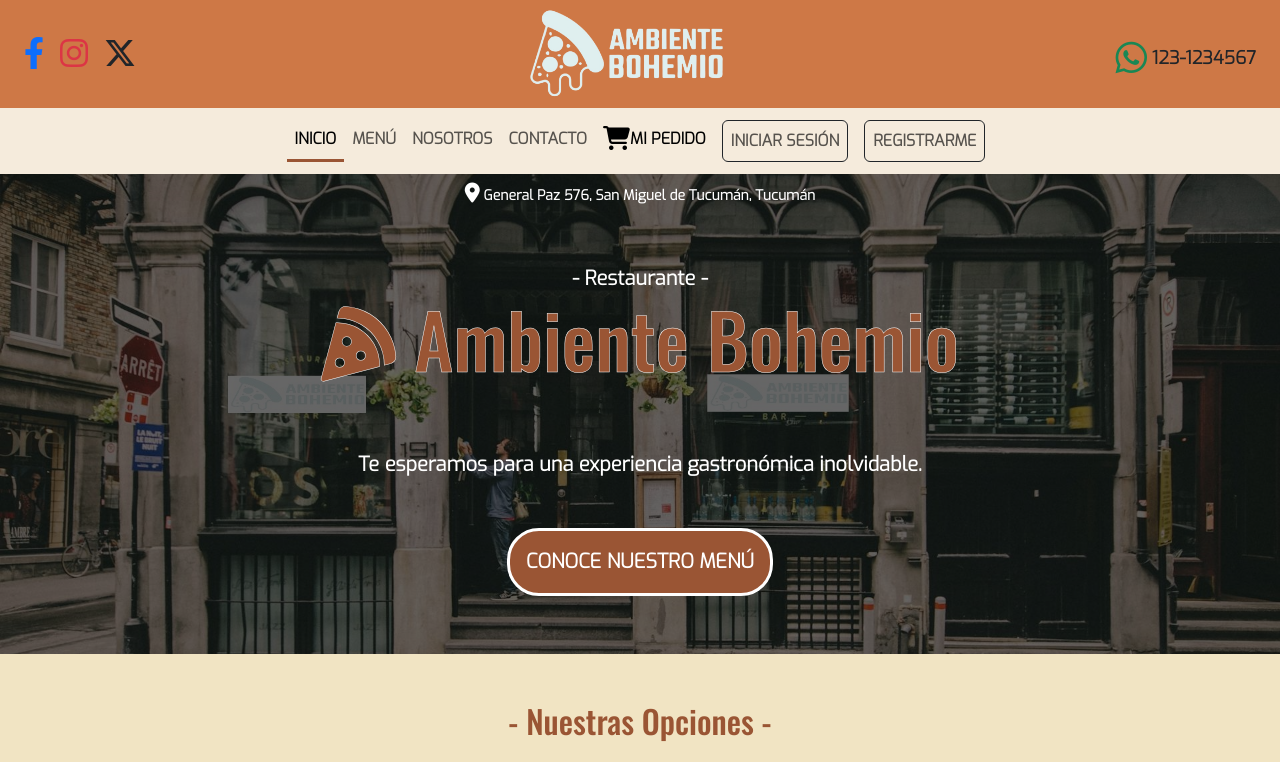
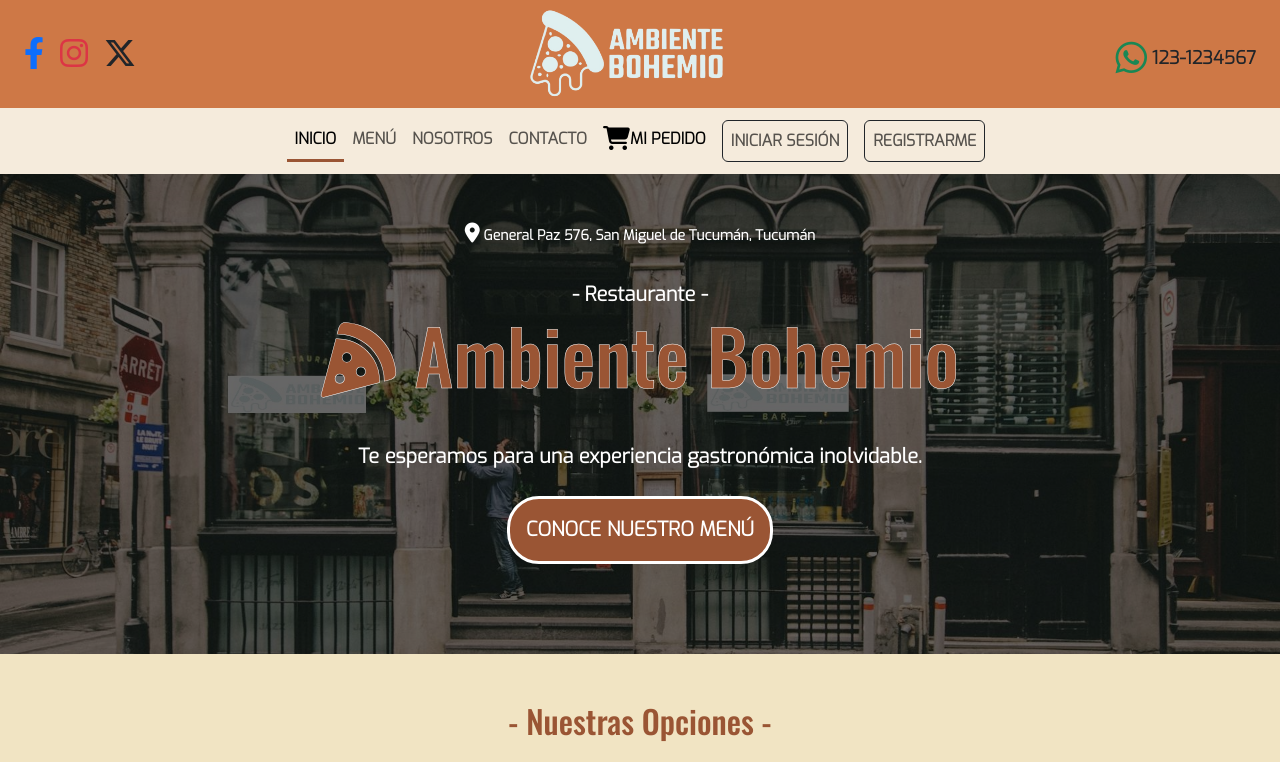
Before and after one commit to brunomry/frontendProyectoFinal_RollingCode, a React (Vite) app: page / in a window 1280 px wide. Shown: the top 762 px of the page. Built offline with nearby package versions, Linux system fonts and the light colour scheme; no server answers.

Commit message:
se modificaron los margenes del texto que muestra la ubicacion en el banner de inicio

```diff
--- a/src/components/pages/Inicio.jsx
+++ b/src/components/pages/Inicio.jsx
@@ -9,8 +9,8 @@ const Inicio = () => {
     <>
       <section className="banner d-flex justify-content-center align-items-center">
         <div className="bannerOpacity"></div>
-        <article className="bannerContent d-flex flex-column justify-content-center align-items-center gap-3 gap-md-4 gap-lg-3 gap-xl-5 pb-md-5 text-white">
-          <small className="fw-bold text-center bannerAddress mt-2 mt-lg-2 mt-xl-0">
+        <article className="bannerContent d-flex flex-column justify-content-center align-items-center gap-3 gap-md-4 gap-lg-3 gap-xl-4 pb-md-5 text-white">
+          <small className="fw-bold text-center bannerAddress mt-2 mt-lg-2">
             <i className="fa-solid fa-location-dot fs-5"></i> General Paz 576,
             San Miguel de Tucumán, Tucumán
           </small>
```
